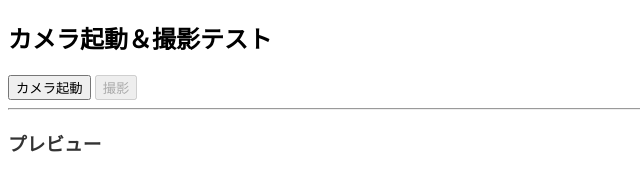
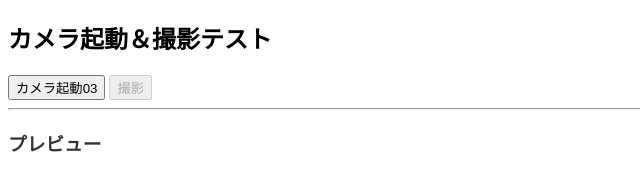
Before and after one commit to nanve/47card-app, a plain HTML site: page index.html in a window 1280 px wide. Shown: the top 171 px of the page, 0-640 px from the left. Drawn offline with Linux system fonts and the light colour scheme.

Commit message:
カメラチェック03

```diff
--- a/index.html
+++ b/index.html
@@ -29,7 +29,7 @@
 <body>
 <h2>カメラ起動＆撮影テスト</h2>
 
-<button id="startCamera">カメラ起動</button>
+<button id="startCamera">カメラ起動03</button>
 <button id="takePhoto" disabled>撮影</button>
 
 <hr>
```
